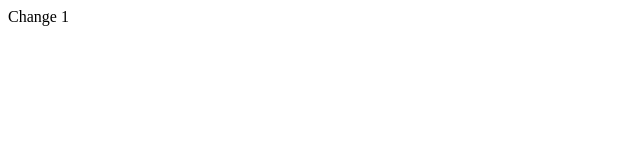
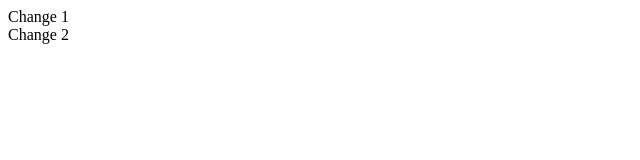
Before and after one commit to NikKotochigov/special-add, a plain HTML site: page index.html in a window 1280 px wide. Shown: the full height of the page, 0-640 px from the left. Drawn offline with Linux system fonts and the light colour scheme.

Commit message:
Change 2

```diff
--- a/index.html
+++ b/index.html
@@ -7,6 +7,7 @@
 <body>
      <header>
          <nav>Change 1</nav>
+         <nav>Change 2</nav>
      </header>
 </body>
 </html>
```
